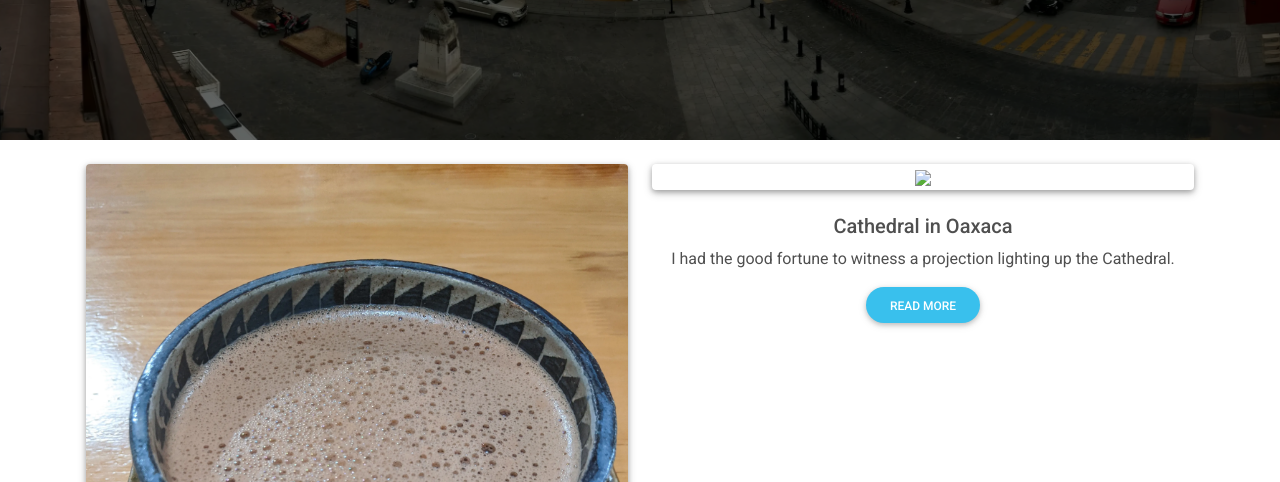
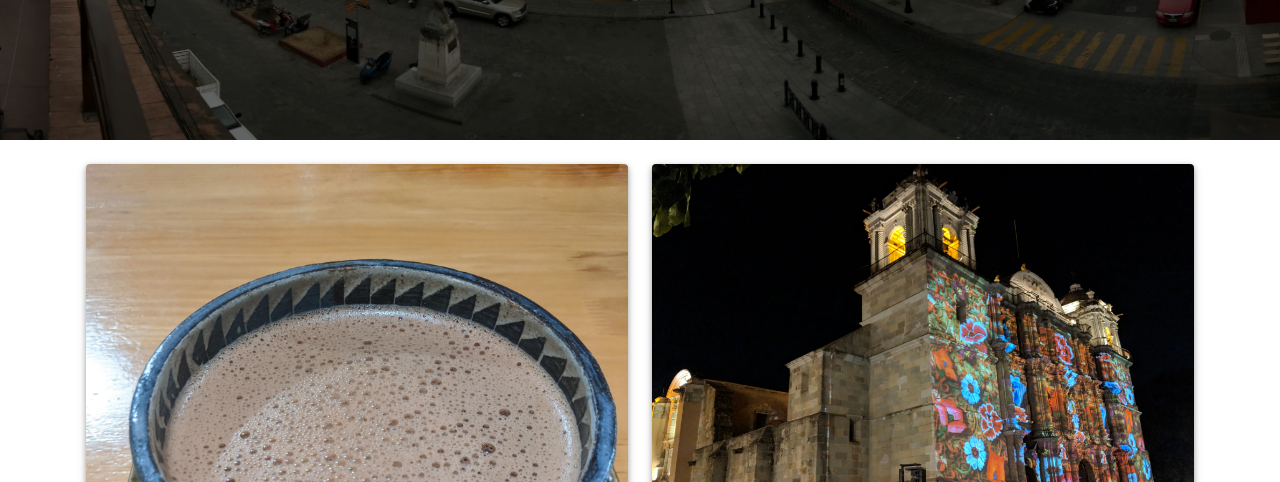
Before and after one commit to Vela88/toursVela, a website: page index.html in a window 1280 px wide. Shown: the part 318-800 px from the top of the page. Drawn offline with Linux system fonts and the light colour scheme.

Commit message:
webp update

```diff
--- a/index.html
+++ b/index.html
@@ -126,7 +126,7 @@
                 class="bg-image hover-overlay ripple shadow-1-strong rounded mb-4"
                 data-ripple-color="light"
               >
-                <img src="img/Cathedral Oaxaca Light Show_o.webp.jpg" class="w-100" />
+                <img src="img/Cathedral Oaxaca Light Show_o.webp" class="w-100" />
                 <a href="#!">
                   <div
                     class="mask"
```
